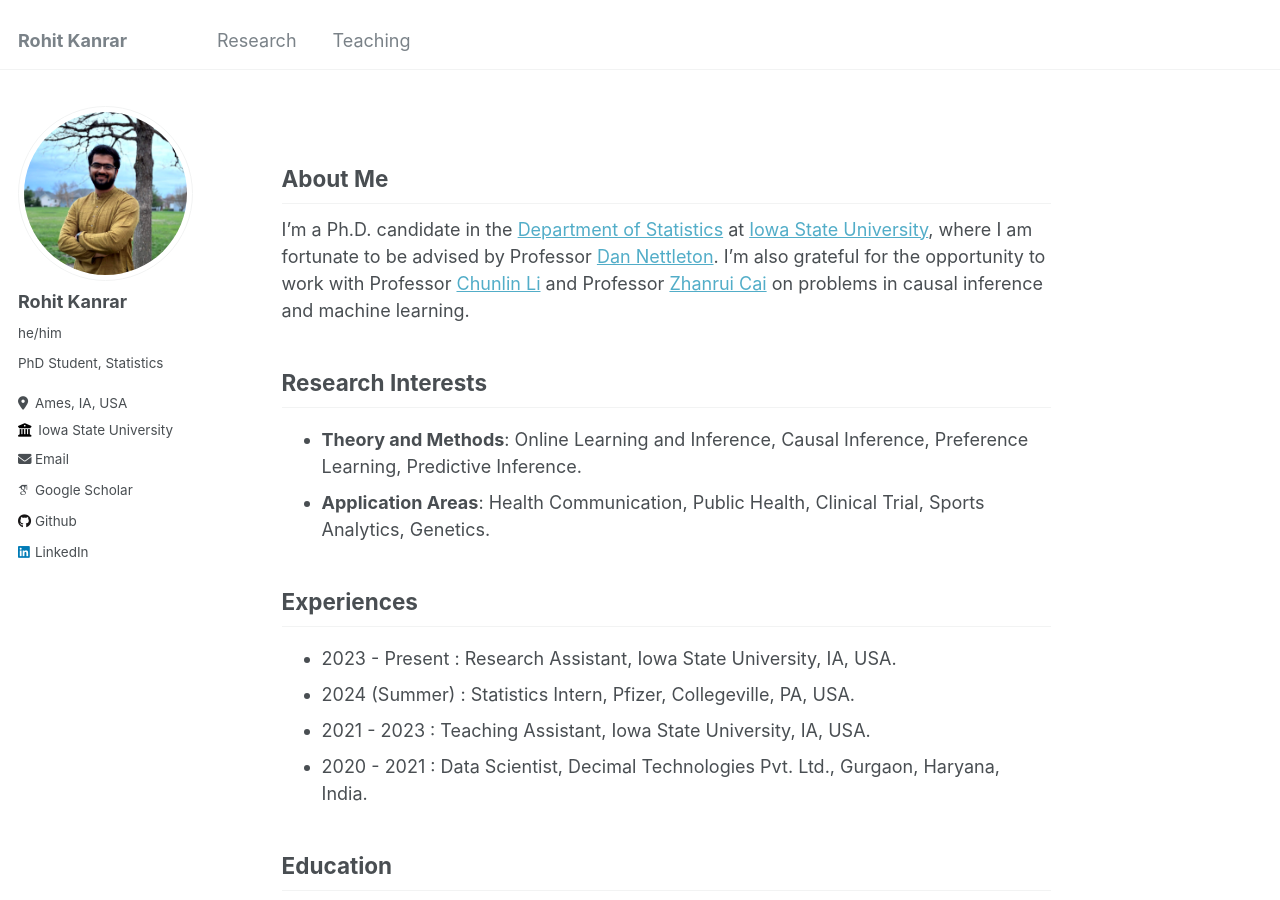
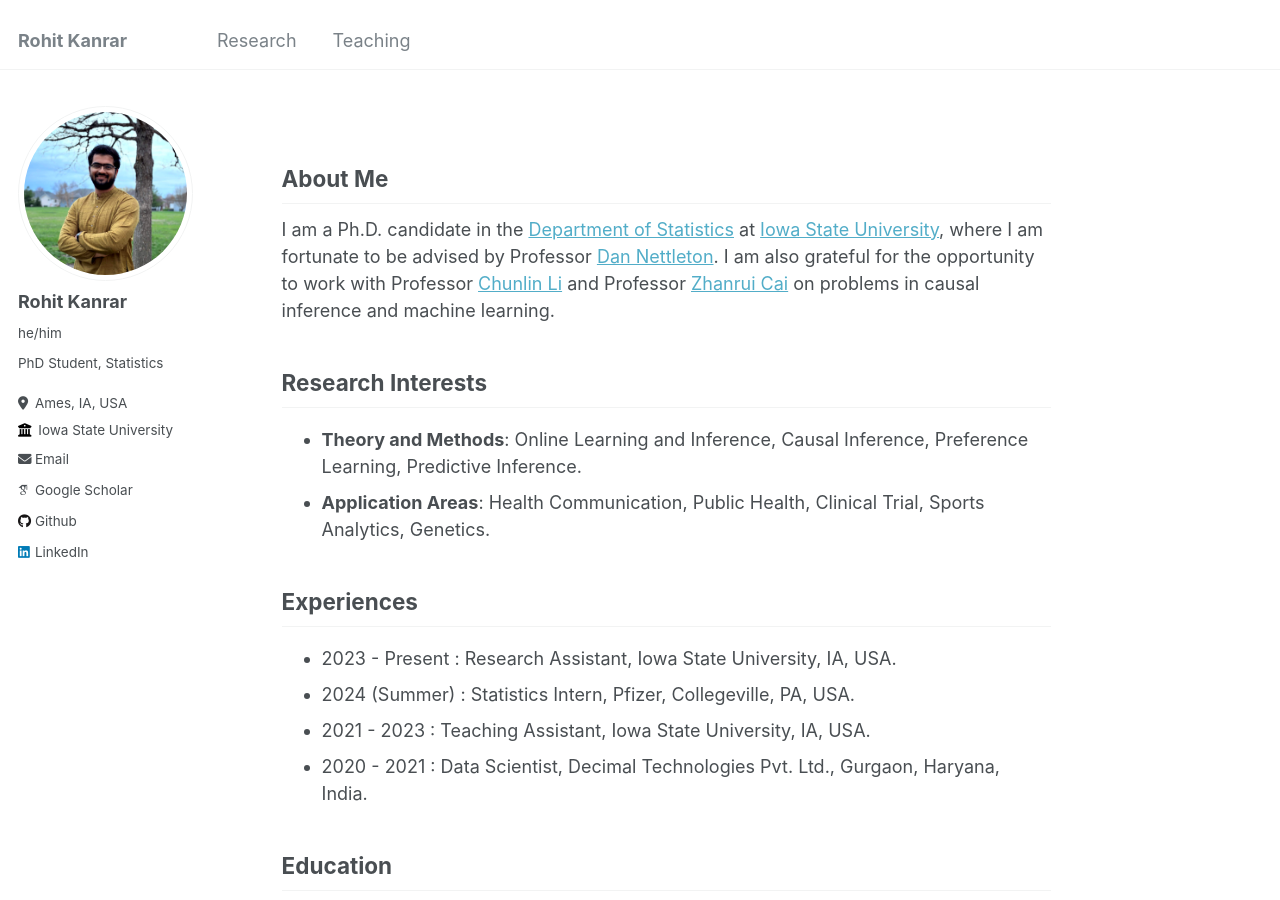
Before and after one commit to rohitkanrar/rohitkanrar.github.io, a Jekyll site: the page built from _pages/about.md, in a window 1280 px wide and 900 px high. Built offline with Jekyll 4.4.1, drawn with Linux system fonts in a browser that asks for light colours; some web fonts are replaced.

```diff
--- a/_pages/about.md
+++ b/_pages/about.md
@@ -8,7 +8,7 @@ redirect_from:
 ---
 
 ## About Me
-I'm a Ph.D. candidate in the [Department of Statistics](https://www.stat.iastate.edu/) at [Iowa State University](https://www.iastate.edu/), where I am fortunate to be advised by Professor [Dan Nettleton](https://dnett.github.io/). I'm also grateful for the opportunity to work with Professor [Chunlin Li](https://www.stat.iastate.edu/people/chunlin-li) and Professor [Zhanrui Cai](https://zhanruicai.github.io/) on problems in causal inference and machine learning.
+I am a Ph.D. candidate in the [Department of Statistics](https://www.stat.iastate.edu/) at [Iowa State University](https://www.iastate.edu/), where I am fortunate to be advised by Professor [Dan Nettleton](https://dnett.github.io/). I am also grateful for the opportunity to work with Professor [Chunlin Li](https://www.stat.iastate.edu/people/chunlin-li) and Professor [Zhanrui Cai](https://zhanruicai.github.io/) on problems in causal inference and machine learning.
 
 ## Research Interests
 * **Theory and Methods**: Online Learning and Inference, Causal Inference, Preference Learning, Predictive Inference.
```
Also changed, not shown: _pages/publications.md (+1 -1 lines).
